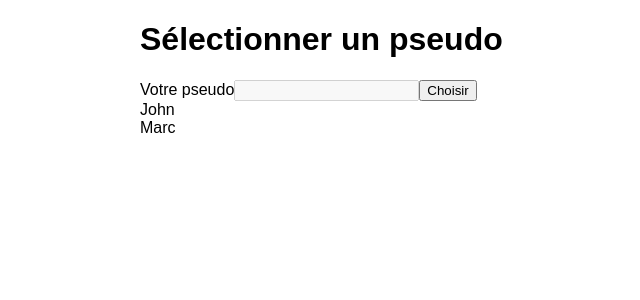
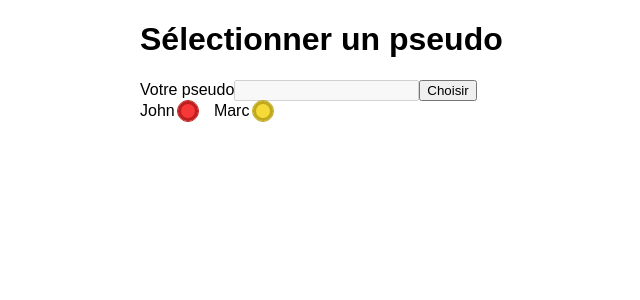
Before and after one commit to GuiFraV/Puissance4, a React (Vite) app: page / in a window 1280 px wide. Shown: the top 300 px of the page, without its empty margins (200-840 px from the left). Built offline with nearby package versions, Linux system fonts and the light colour scheme.

Commit message:
add some css

```diff
--- a/src/front/index.css
+++ b/src/front/index.css
@@ -6,3 +6,35 @@ html, bodu {
     max-width: 600px;
     margin: 0px auto;
 }
+
+.players {
+    display: flex;
+    align-items: center;
+    gap: 1rem;
+}
+
+.player {
+    display:flex;
+    align-items: center;
+    gap: .2rem;
+}
+
+.disc {
+    background-color:  #f6db38;
+    box-shadow: inset 0 0 0 3px #c0a91e;
+    border: solod 3px #f6db38;
+    outline: solid 1px #c0a91e;
+    width: 20px;
+    height: 20px;
+    border-radius: 100%;
+}
+
+.disc-red {
+    background-color:  #f63838;
+    box-shadow: inset 0 0 0 3px #c01e1e;
+    border: solod 3px #f63838;
+    outline: solid 1px #c01e1e;
+    width: 20px;
+    height: 20px;
+    border-radius: 100%;
+}
--- a/src/front/screen/ColorSelector.tsx
+++ b/src/front/screen/ColorSelector.tsx
@@ -12,9 +12,9 @@ function disColor(color: PlayerColor){
 
 export function ColorSelector({ onSelect, players } : ColorSelectorProps){
     return <div className="players">
-        {players.map(player => <div className="player">
+        {players.map(player => <div key={player.name} className="player">
             {player.name}
-            {player.color && <div className="disc"></div>}
+            {player.color && <div className={disColor(player.color)}></div>}
 
         </div>)}
     </div>
```
